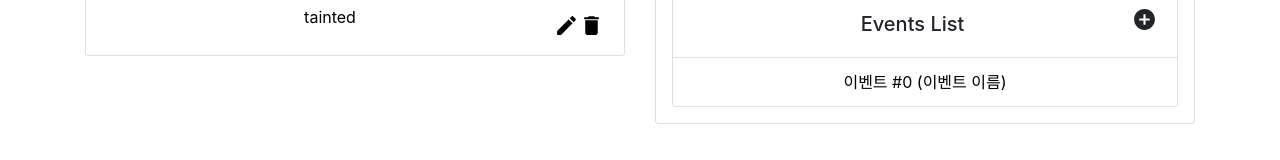
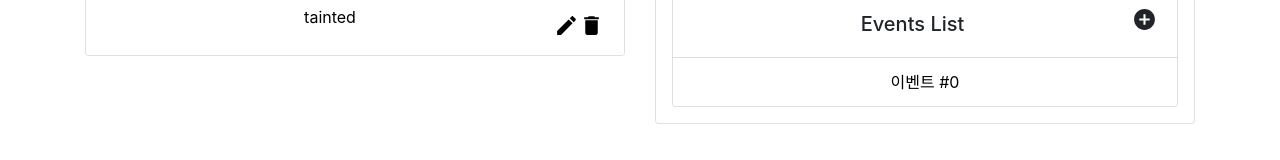
Before and after one commit to CSID-DGU/2020-1-CECD1-Soycrab-6, a React (Create React App) app: page /nodes/edit/1 in a window 1280 px wide. Shown: the part 317-477 px from the top of the page. Built offline with nearby package versions, Linux system fonts and the light colour scheme.

Commit message:
event id만 표시

```diff
--- a/src/components/Event.js
+++ b/src/components/Event.js
@@ -14,7 +14,7 @@ function Event({ realId, parentType, parentId }) {
 
   return (
     <EventBody onClick={() => goToEventEdit(parentType, parentId, realId)}>
-      이벤트 #{realId} (이벤트 이름)
+      이벤트 #{realId}
     </EventBody>
   )
 };
```
